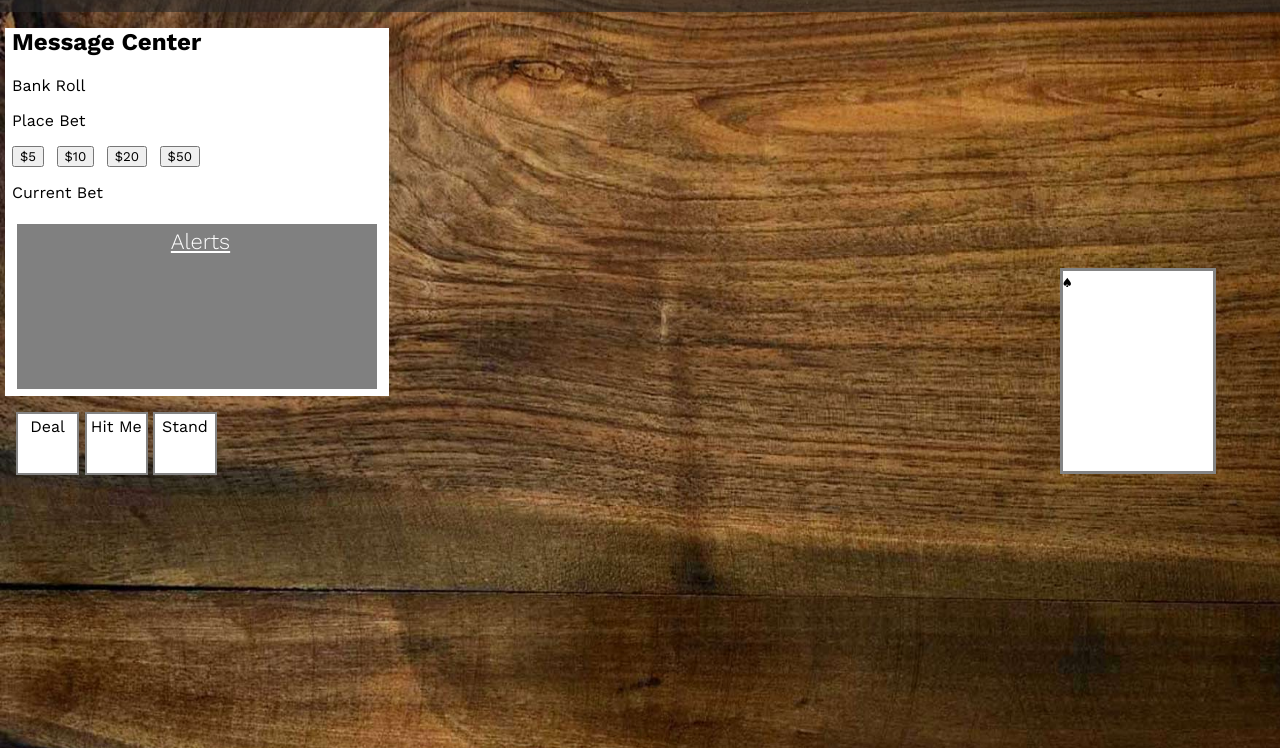
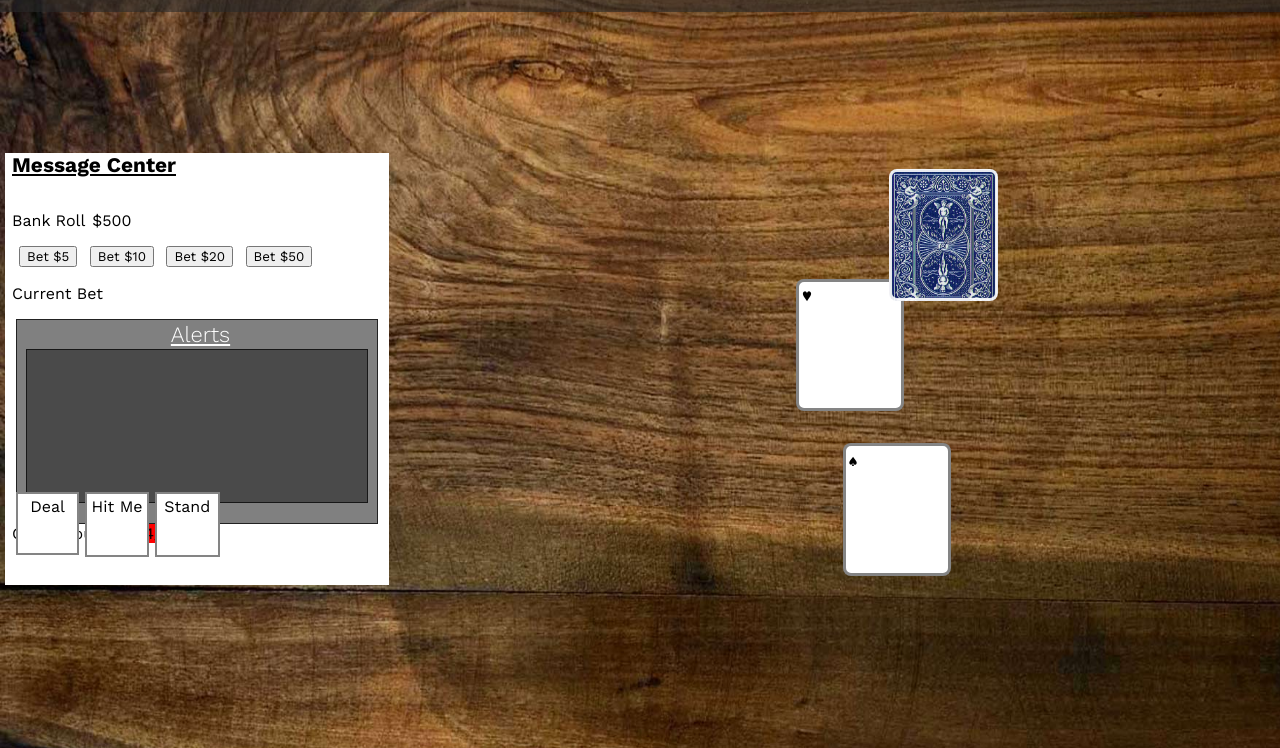
Before and after one commit to karbonbased/blackjack, a plain HTML site: page index.html in a window 1280 px wide. Shown: the part 52-800 px from the top of the page. Drawn offline with nearby package versions, Linux system fonts and the light colour scheme; files whose address does not match are found by name.

Commit message:
styling and javascript deckbuilding

```diff
--- a/css/master.css
+++ b/css/master.css
@@ -36,30 +36,57 @@ h1 {
 	margin-top: 0.35em;
 }
 
+h2 {
+	font-size: 1.3em;
+	font-weight: 700;
+	text-decoration: underline;
+
+}
 #message-center {
 	background-color: white;
 	color: black;
-	height: 23em;
+	height: 432px;
 	width: 30%;
 /*	left: 20px;
 	top: 100px;*/
 	text-align: left;
 	margin: 5px;
-	margin-top: 5em;
+	margin-top: 16%;
+	/*padding: 1em;*/
 	/*overflow: hidden;*/
 	/*margin-left: 5px;*/
+}
+p {
+	display: inline-block;
+}
+
+#place-bet-buttons {
+	display: inline-block;
 }
 
 #message-center * {
 	margin-left: 7px;
 }
 
+#alert-container {
+	width: 94%;
+	height: 47%;
+	background-color: gray;
+	/*float: top;*/
+	margin: auto;
+	border: 1px solid rgba(10,10,10,0.8);
+	position: relative;
+	/*overflow: hidden;*/
+}
+
 #alert-center {
 	width: 94%;
-	height: 10.3em;
-	background-color: gray;
-	/*float: right;*/
-	margin: auto;
+	height: 75%;
+	background-color: rgba(20,20,20,0.5);
+	/*float: top;*/
+	margin: 0 auto;
+	border: 1px solid rgba(10,10,10,0.8);
+	position: relative;
 	/*overflow: hidden;*/
 }
 
@@ -69,12 +96,39 @@ h3 {
 	font-size: 22px;
 	font-weight: 300;
 	text-decoration: underline;
-	padding-top: 5px;
+	margin: 0 auto;
+	margin-top: 2px;
+	margin-bottom: 2px;
 }
+
+.dynamic-numbers {
+	text-align: right;
+	display: inline-block;
+
+}
+
 #dealer-hand {
-	/*background-color: black;*/
-	/*display: flex;*/
+	width: 62%;
+	float: right;
+	padding: 1em;
+	display: inline-block;
+	text-align: center;
+	box-sizing: border-box;
+/*	margin-top: 2em;
+	margin-right: 2em;*/
 }
+
+#player-hand {
+	width: 62%;
+	float: right;
+	padding: 1em;
+	display: inline-block;
+	text-align: center;
+	box-sizing: border-box;
+/*	margin-top: 2em;
+	margin-right: 2em;*/
+}
+
 #deal-cards {
 	width: 3.7em;
 	height: 3.7em;
@@ -83,29 +137,37 @@ h3 {
 	display: inline-block;
 }
 
-#hit-me {
+.action {
+	display: inline-block;
+	width: 3.8em;
+	height: 3.8em;
+	background-color: white;
+	border: 2px solid rgba(10,10,10,0.5);
+	margin-top: 5em;
+	position: relative;
+}
+
+#game-counter {
+	display: inline-block;
+}
+
+#game-counter span  {
+	background-color: red;
+}
+/*#hit-me {
 	width: 3.7em;
 	height: 3.7em;
 	background-color: white;
-	border: 2px solid rgba(10,10,10,0.5);
 	display: inline-block;
-}
+}*/
 
-/*#fold {
+/*#stand {
 	width: 3.7em;
 	height: 3.7em;
 	background-color: white;
 	border: 2px solid rgba(10,10,10,0.5);
 	display: inline-block;
 }*/
-
-#stand {
-	width: 3.7em;
-	height: 3.7em;
-	background-color: white;
-	border: 2px solid rgba(10,10,10,0.5);
-	display: inline-block;
-}
 
 /*#raise {
 	width: 3.7em;
@@ -130,24 +192,58 @@ h3 {
     /*align-self: center;*/
 }
 
-#current-card {
-	width: 150px;
+.card {
+    width: 6em;
+    height: 7.5em;
+    margin-right: -1.5em;
+    margin-left: 0.2em;
+    padding: 0.2em;
+    background-color: white;
+    display: inline-block;
+    position: relative;
+    text-align: left;
+    font-family: 'cards';
+	font-style: normal;
+    border: 3.5px solid rgba(10,10,10,0.5);
+    border-radius: 0.5em;
+    color: black;
+}
+
+.face-down-card {
+    width: 6em;
+    height: 7.5em;
+    margin-right: -1.5em;
+    margin-left: 0.2em;
+    padding: 0.2em;
+    background-image: url('../img/blue-card-back.jpg');
+    background-size: 100%;
+    display: inline-block;
+    position: relative;
+    text-align: left;
+    font-family: 'cards';
+	font-style: normal;
+    border: 3.5px solid rgba(255,255,255,0.9);
+    border-radius: 0.5em;
+    color: white;
+}
+
+
+#dealer-current-card {
+/*	width: 150px;
 	height: 200px;
 	background-color: white;
 	margin: 0 auto;
 	margin-top: -8.3em;
 	margin-left: 20em;
 	margin-bottom: -4em;
-	border: 3.5px solid rgba(10,10,10,0.5);
-	font-family: 'cards';
-	font-style: normal;
+
 	color: black;
 	display: inline-block;
-	/*font-size: 2em;*/
+	font-size: 2em;*/
 }
 
 #player-current-card {
-		width: 150px;
+/*	width: 150px;
 	height: 200px;
 	background-color: white;
 	margin: 0 auto;
@@ -157,7 +253,7 @@ h3 {
 	border: 3.5px solid rgba(10,10,10,0.5);
 	font-family: 'cards';
 	font-style: normal;
-	color: black;
+	color: black;*/
 }
 
 @media (max-width: 750px) {
--- a/index.html
+++ b/index.html
@@ -5,49 +5,58 @@
 	<link rel="stylesheet" type="text/css" href="css/master.css">
 	<script src="https://code.jquery.com/jquery-1.12.0.min.js"></script>
 	<link href='https://fonts.googleapis.com/css?family=Work+Sans:400,300,500,700' rel='stylesheet' type='text/css'>
-</head>
+	<meta name="viewport" content="width-device-width" />
+ </head>
 <body>
 	<header>
 		<h1>Blackjack</h1>
 	</header>
-			<section id="deck-area">
+<!-- 			<section id="deck-area">
 				<div id="used-cards"></div>
 				<div id="deck"></div>
+			</section>
+			 -->
+			<section id="dealer-hand">
+				<div id="dealer-current-card" class="card">&hearts;</div>
+				<div id="dealer-current-card" class="face-down-card"></div>
+			</section>
+
+			<section id="player-hand">
+				<div id="player-current-card" class="card">&spades;</div>
 			</section>
 
 			<section id="message-center">
 				<h2>Message Center</h2>
 				<p>Bank Roll
-					<div id="current-bet"></div>
+					<div id="current-bankroll" class="dynamic-numbers">
+						$500
+					</div>
+
 				</p>
-				<p>Place Bet</p>
-				<button class="bet">$5</button>
-				<button class="bet">$10</button>
-				<button class="bet">$20</button>
-				<button class="bet">$50</button>
+				<div id="place-bet-buttons">
+					<button class="bet">Bet $5</button>
+					<button class="bet"> Bet $10</button>
+					<button class="bet"> Bet $20</button>
+					<button class="bet"> Bet $50</button>
+				</div>
 				<p>Current Bet
-					<div id="current-bet"></div>
+					<div id="current-bet" class="dynamic-numbers"></div>
 				</p>
-				<div id="alert-center">
+				<div id="alert-container">
 					<h3>Alerts</h3>
+					<div id="alert-center">
+					</div>
 				</div>
+<div id="game-counter">Game Count<span>ex: 4/5 wins</span></div>
+
 			</section>
-
-			<section id="dealer-hand">
-			</section>
-
-			<section id="player-hand">
-			<div id="player-current-card">	&spades;</div>
-			</section>
-
 
 		<div id="bottom">
 			<footer>
-				<div id="deal-cards">Deal</div>
-				<div id="hit-me">Hit Me</div>
-				<!-- <div id="fold">Fold</div> -->
-				<div id="stand">Stand</div>
-				<!-- <div id="raise">Raise Bet</div> -->
+				<div id="deal-cards" class="action">Deal</div>
+				<div id="hit-me"  class="action">Hit Me</div>
+				<div id="stand"  class="action">Stand</div>
+				<!-- <div id="raise">Raise Bet</div>  This will be in the message center and use the place bet buttons-->
 			</footer>
 </div>
 </body>
--- a/js/app.js
+++ b/js/app.js
@@ -1,3 +1,4 @@
+//constructor to build single cards
 function card(cardValue, cardName, suit) {
 	this.cardValue = cardValue;
 	this.cardName = cardName;
@@ -22,14 +23,124 @@ buildDeck();
 
 console.log(cards);
 console.log(cards[0]);
+console.log
 
-var $dealCards = $('#deal-cards')
-console.log($dealCards)
+// iterating through cards to change face cards to all have cardValue = 10
+//Start with Jacks
+for (var i = 10; i < cards.length; i += 13) {
+	cards[i].cardValue = 10
+}
+
+//iterate to change Queens to 10
+for (var i = 11; i < cards.length; i += 13) {
+	cards[i].cardValue = 10
+}
+
+//iterate to change Kings to 10
+for (var i = 12; i < cards.length; i += 13) {
+	cards[i].cardValue = 10
+}
+
+console.log(cards);
+
+// changing cardValue of A to a boolean, will later use OR logic to determine if 1 or 11
+for (var i = 0; i < cards.length; i += 13) {
+	cards[i].cardValue = true
+}
+
+console.log(cards);
+
+// // check Ace boolean and assign value
+// 	if ((cards.cardName = 'A') && (cardValue = true)) {
+// 		this.cardValue = 11
+// 	}
+// 	else if ((cards.cardName = 'A') && (cardValue = false)) {
+// 		this.cardValue = 1
+// 	}
+
+console.log(cards); // this doesn't work
+
+function shuffleArr(array) {
+	var tempValue = 0;
+	var randomIndex = 0;
+	 currentIndex = array.length
+
+		while (0 != currentIndex) { //while there are remaining elements to shuffle
+
+			//pick a remaining element at random
+		randomIndex = Math.floor(Math.random() * currentIndex)
+		currentIndex -= 1
+
+		// swap it with the current element
+		tempValue = array[currentIndex]; // storing the current index as temp value
+		array[currentIndex] = array[randomIndex]; // changing the current index to random index
+		array[randomIndex] = tempValue; // store the temporary value as the random index
+	} // closes while loop
+ return array;
+} // closes shuffleArr function
+
+shuffleArr(cards);
+
+console.log(cards);
+
+
+var $currentBet = $('#current-bet');
+// $currentBet.text("");
+console.log($currentBet);
+var betButton = $('.bet');
+
+// deal cards will make a player place a bet before cards are dealt so IF current bet = 0, alert player
+// set up to intially deal the cards - should give 2 cards to dealer, 2 to player
+// both player cards will be visible but the dealer cards wtil only have the second one visible.
+
+var $dealCards = $('#deal-cards');
+console.log($dealCards);
+
+var $alertCenter = $('#alert-center');
+console.log($alertCenter.text);
+
 
 $dealCards.click(function() {
-	var $currentCards = $('<div>')
+	if ($currentBet.is(':empty')) {
+		$alertCenter.text("You must place bet before cards are dealt");
+	} //closes if check for bet
+	var $dealerCard = $('<div');
+	$dealerCard.addClass("face-down-card");
+	$dealerCard.appendTo($('#dealer-hand'));
+	var $dealerShowCard = $('<div>')
 $currentCards.attr("id", "current-card")
+$currentCards.addClass("card");
 $currentCards.appendTo($('#dealer-hand'));
 	var hand = $('cards[0]')
 	console.log(hand);
 });
+
+
+// Hit me button should add 1 card to the player hand
+
+// BUST should be an if that runs inside HIT ME that checks that the card totals are not greater than 21
+
+// After HIT ME, the dealer should decide if it wants another card or not
+// can create a simple IF function that says if dealer hand total is >13 , hit dealer
+// If dealer HITS, all those cards will have the class "face-down-card"
+// var $dealCards = $('#deal-cards')
+// console.log($dealCards)
+
+
+// $dealCards.click(function() {
+// 	if
+// 	var $dealerCard = $('<div');
+// 	$dealerCard.addClass("face-down-card");
+// 	$dealerCard.appendTo($('#dealer-hand'));
+// 	var $dealerShowCard = $('<div>')
+// $currentCards.attr("id", "current-card")
+// $currentCards.addClass("card");
+// $currentCards.appendTo($('#dealer-hand'));
+// 	var hand = $('cards[0]')
+// 	console.log(hand);
+// });
+
+// stand should check win conditions
+
+
+// Write out win conditions
```
Also changed, not shown: img/blue-card-back.jpg (added), resources/Bicycle-Rider-Backs copy.jpg (added), resources/Bicycle-Rider-Backs.jpg (added).
